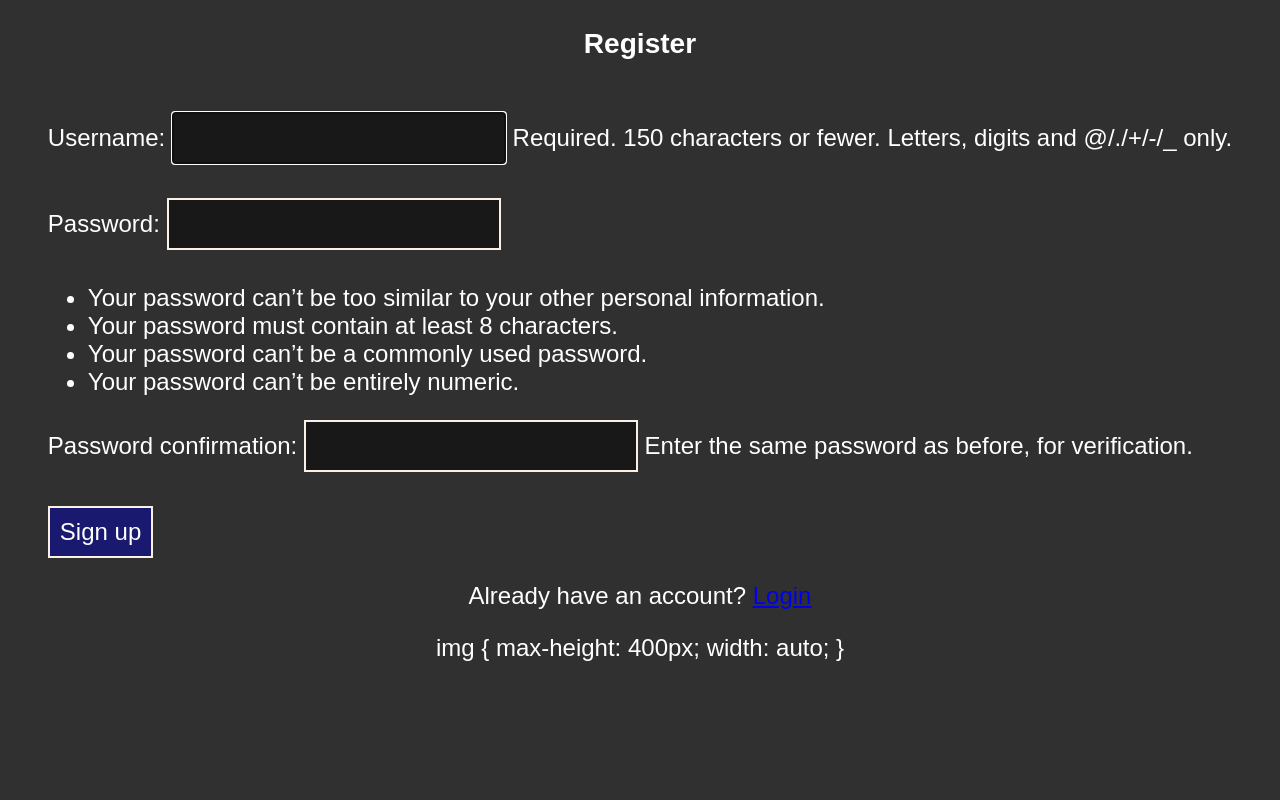
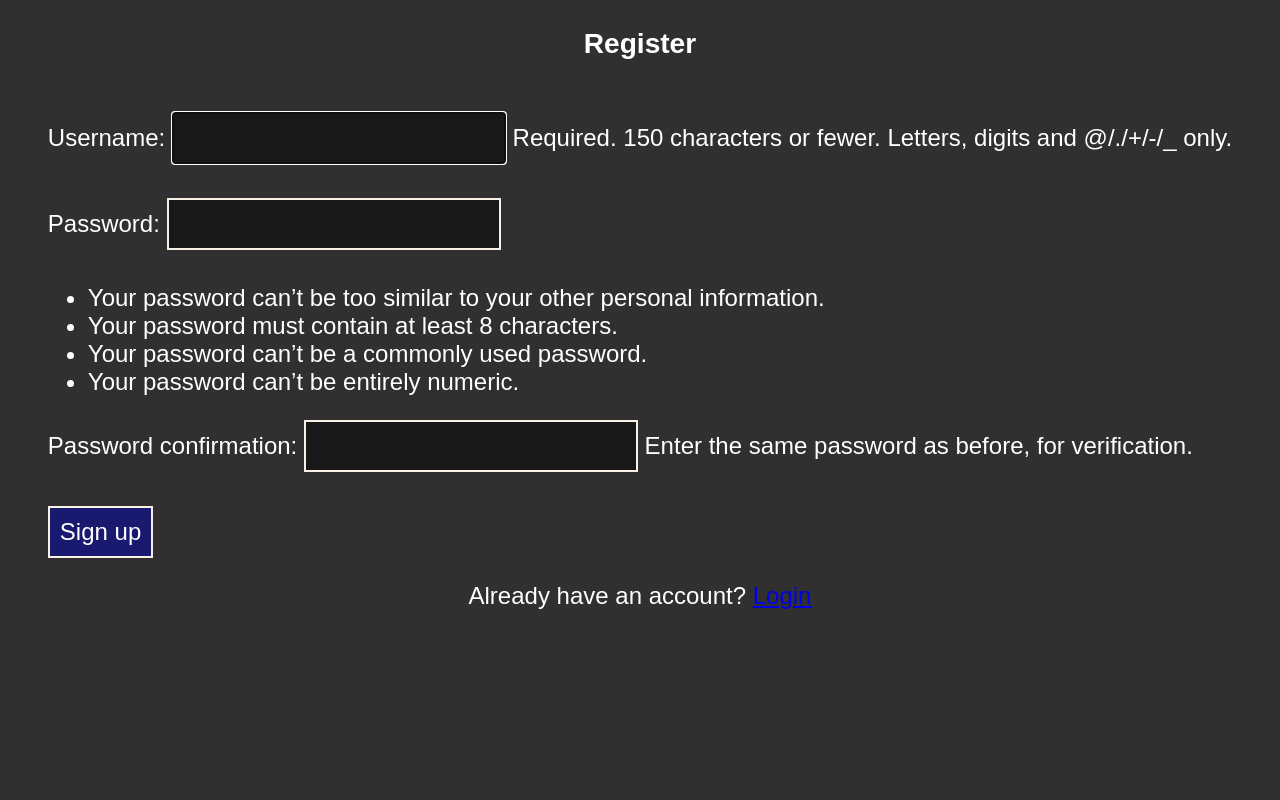
Before and after one commit to JamisonHunter/hser, a Django app: page /register/ in a window 1280 px wide. Run offline with Django 4.2, Linux system fonts and the light colour scheme.

Commit message:
Fixed typo

```diff
--- a/base/templates/base/register.html
+++ b/base/templates/base/register.html
@@ -18,8 +18,3 @@
     <p>Already have an account? <a href="{% url 'login' %}">Login</a></p>
 </body>
 </html>
-
-img {
-    max-height: 400px;
-    width: auto;
-}
```
